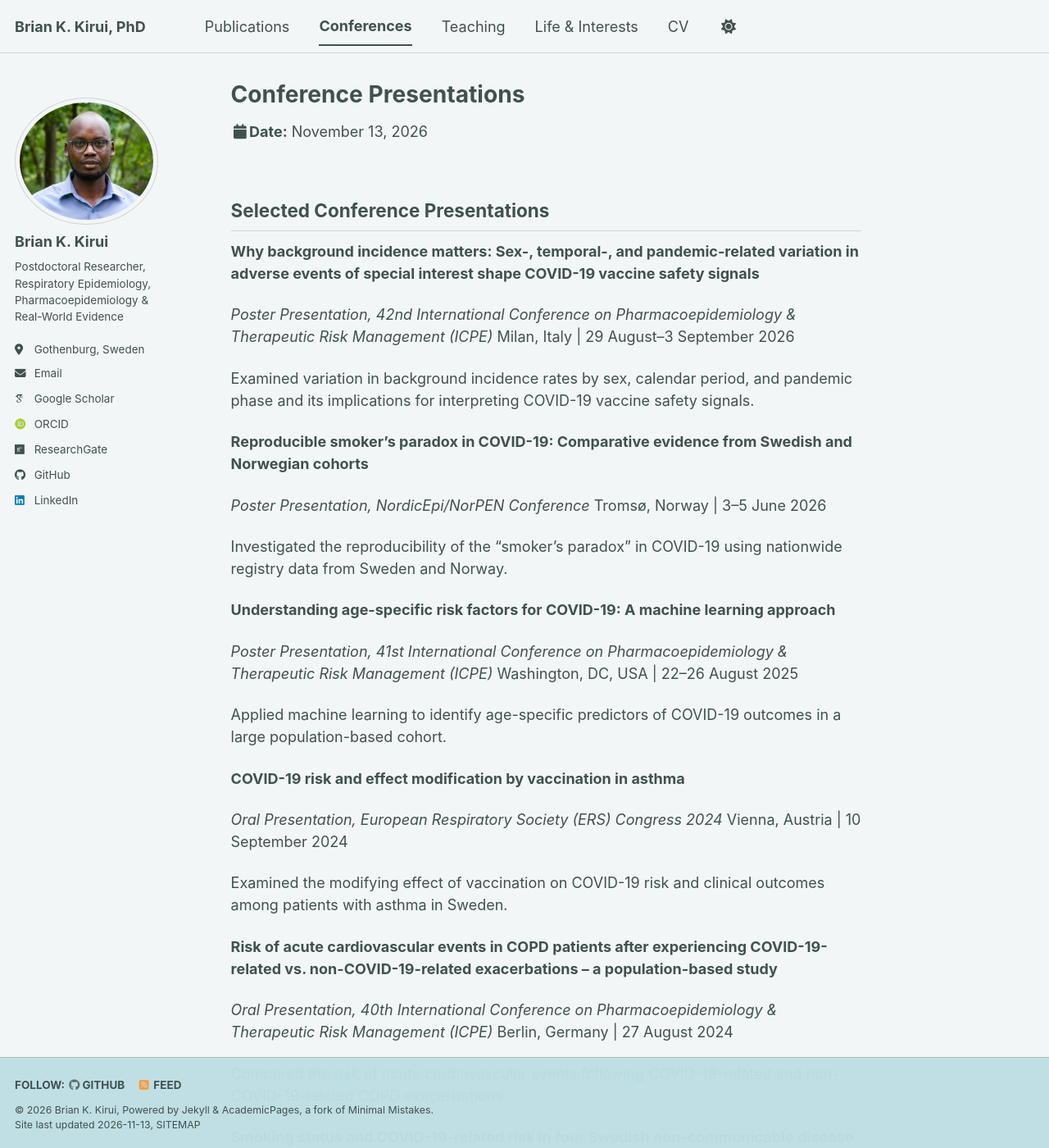
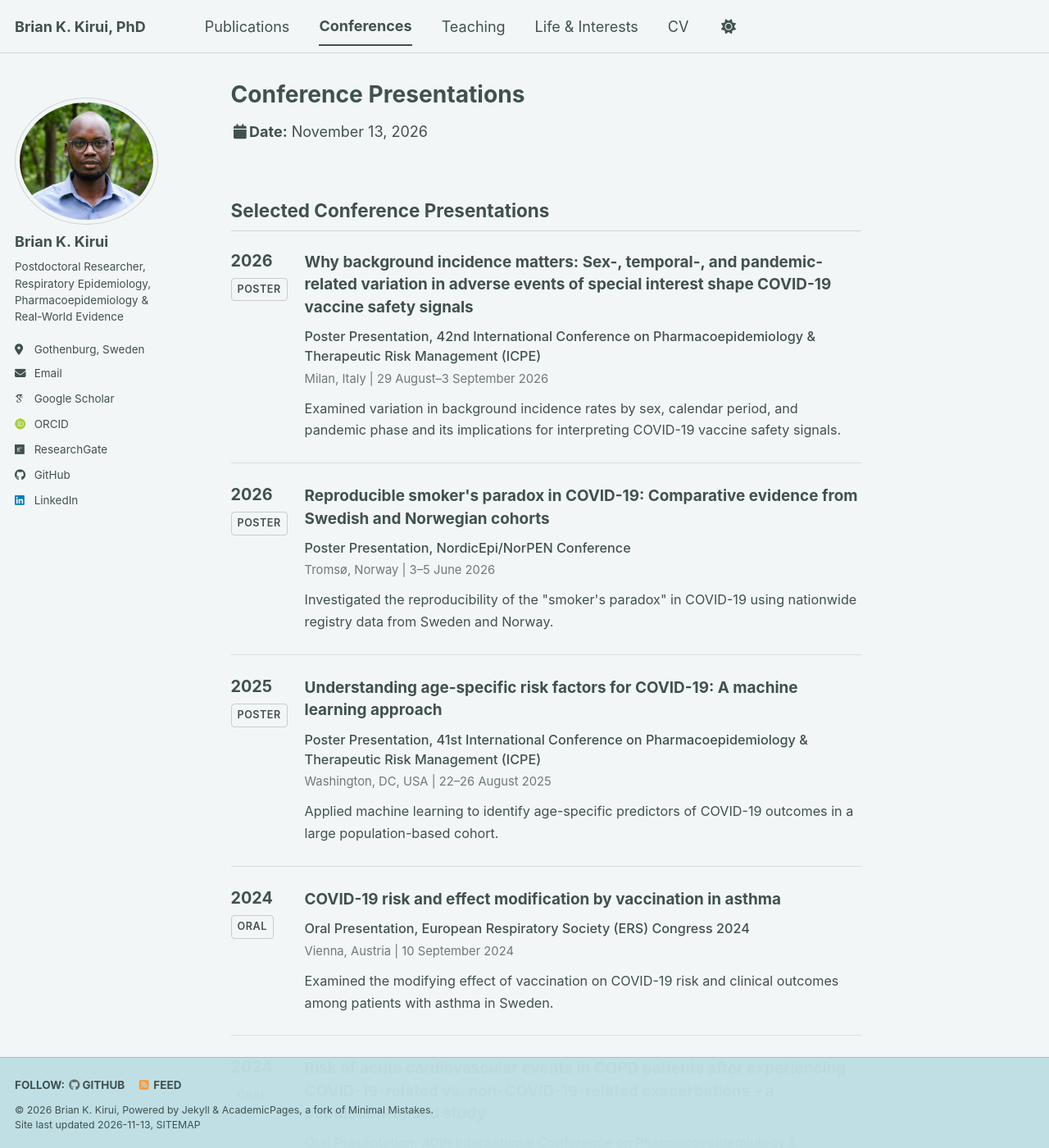
Before and after one commit to BrianKibiwott/briankibiwott.github.io, a Jekyll site: the page built from _talks/talks.md, in a window 1280 px wide and 1400 px high. Shown: the whole window at 82% size. Built offline with Jekyll 4.4.1, drawn with Linux system fonts in a browser that asks for light colours; some web fonts are replaced; a script bundle is joined from its source files by our own code; library files that are not in the unit come from our copies; some of the changed text lies outside the part shown.

Commit message:
Improve conference presentations timeline

```diff
--- a/_talks/talks.md
+++ b/_talks/talks.md
@@ -7,61 +7,113 @@ author_profile: true
 ---
 ## Selected Conference Presentations
 
-**Why background incidence matters: Sex-, temporal-, and pandemic-related variation in adverse events of special interest shape COVID-19 vaccine safety signals**
+<div class="conference-timeline">
 
-*Poster Presentation, 42nd International Conference on Pharmacoepidemiology & Therapeutic Risk Management (ICPE)*
-Milan, Italy | 29 August–3 September 2026
+  <article class="timeline-item">
+    <div class="timeline-meta">
+      <span class="timeline-year">2026</span>
+      <span class="timeline-type">Poster</span>
+    </div>
+    <div class="timeline-content">
+      <h3>Why background incidence matters: Sex-, temporal-, and pandemic-related variation in adverse events of special interest shape COVID-19 vaccine safety signals</h3>
+      <p class="timeline-conference">Poster Presentation, 42nd International Conference on Pharmacoepidemiology &amp; Therapeutic Risk Management (ICPE)</p>
+      <p class="timeline-location">Milan, Italy | 29 August–3 September 2026</p>
+      <p class="timeline-description">Examined variation in background incidence rates by sex, calendar period, and pandemic phase and its implications for interpreting COVID-19 vaccine safety signals.</p>
+    </div>
+  </article>
 
-Examined variation in background incidence rates by sex, calendar period, and pandemic phase and its implications for interpreting COVID-19 vaccine safety signals.
+  <article class="timeline-item">
+    <div class="timeline-meta">
+      <span class="timeline-year">2026</span>
+      <span class="timeline-type">Poster</span>
+    </div>
+    <div class="timeline-content">
+      <h3>Reproducible smoker&#x27;s paradox in COVID-19: Comparative evidence from Swedish and Norwegian cohorts</h3>
+      <p class="timeline-conference">Poster Presentation, NordicEpi/NorPEN Conference</p>
+      <p class="timeline-location">Tromsø, Norway | 3–5 June 2026</p>
+      <p class="timeline-description">Investigated the reproducibility of the &quot;smoker&#x27;s paradox&quot; in COVID-19 using nationwide registry data from Sweden and Norway.</p>
+    </div>
+  </article>
 
-**Reproducible smoker's paradox in COVID-19: Comparative evidence from Swedish and Norwegian cohorts**
+  <article class="timeline-item">
+    <div class="timeline-meta">
+      <span class="timeline-year">2025</span>
+      <span class="timeline-type">Poster</span>
+    </div>
+    <div class="timeline-content">
+      <h3>Understanding age-specific risk factors for COVID-19: A machine learning approach</h3>
+      <p class="timeline-conference">Poster Presentation, 41st International Conference on Pharmacoepidemiology &amp; Therapeutic Risk Management (ICPE)</p>
+      <p class="timeline-location">Washington, DC, USA | 22–26 August 2025</p>
+      <p class="timeline-description">Applied machine learning to identify age-specific predictors of COVID-19 outcomes in a large population-based cohort.</p>
+    </div>
+  </article>
 
-*Poster Presentation, NordicEpi/NorPEN Conference*
-Tromsø, Norway | 3–5 June 2026
+  <article class="timeline-item">
+    <div class="timeline-meta">
+      <span class="timeline-year">2024</span>
+      <span class="timeline-type">Oral</span>
+    </div>
+    <div class="timeline-content">
+      <h3>COVID-19 risk and effect modification by vaccination in asthma</h3>
+      <p class="timeline-conference">Oral Presentation, European Respiratory Society (ERS) Congress 2024</p>
+      <p class="timeline-location">Vienna, Austria | 10 September 2024</p>
+      <p class="timeline-description">Examined the modifying effect of vaccination on COVID-19 risk and clinical outcomes among patients with asthma in Sweden.</p>
+    </div>
+  </article>
 
-Investigated the reproducibility of the "smoker's paradox" in COVID-19 using nationwide registry data from Sweden and Norway.
+  <article class="timeline-item">
+    <div class="timeline-meta">
+      <span class="timeline-year">2024</span>
+      <span class="timeline-type">Oral</span>
+    </div>
+    <div class="timeline-content">
+      <h3>Risk of acute cardiovascular events in COPD patients after experiencing COVID-19-related vs. non-COVID-19-related exacerbations – a population-based study</h3>
+      <p class="timeline-conference">Oral Presentation, 40th International Conference on Pharmacoepidemiology &amp; Therapeutic Risk Management (ICPE)</p>
+      <p class="timeline-location">Berlin, Germany | 27 August 2024</p>
+      <p class="timeline-description">Compared the risk of acute cardiovascular events following COVID-19-related and non-COVID-19-related COPD exacerbations.</p>
+    </div>
+  </article>
 
-**Understanding age-specific risk factors for COVID-19: A machine learning approach**
+  <article class="timeline-item">
+    <div class="timeline-meta">
+      <span class="timeline-year">2023</span>
+      <span class="timeline-type">Oral</span>
+    </div>
+    <div class="timeline-content">
+      <h3>Smoking status and COVID-19-related risk in four Swedish non-communicable disease registries: A non-intuitive association?</h3>
+      <p class="timeline-conference">Oral Presentation, Swedish Register-Based Research Summit 2023</p>
+      <p class="timeline-location">Stockholm, Sweden | 14 November 2023</p>
+      <p class="timeline-description">Investigated associations between smoking status and COVID-19 outcomes across four Swedish national disease registries.</p>
+    </div>
+  </article>
 
-*Poster Presentation, 41st International Conference on Pharmacoepidemiology & Therapeutic Risk Management (ICPE)*
-Washington, DC, USA | 22–26 August 2025
+  <article class="timeline-item">
+    <div class="timeline-meta">
+      <span class="timeline-year">2022</span>
+      <span class="timeline-type">Oral</span>
+    </div>
+    <div class="timeline-content">
+      <h3>Inhaled corticosteroids and COVID-19 risk and outcomes – Findings from a population-based cohort within the SCIFI-PEARL project</h3>
+      <p class="timeline-conference">Oral Presentation, 38th International Conference on Pharmacoepidemiology &amp; Therapeutic Risk Management (ICPE)</p>
+      <p class="timeline-location">Copenhagen, Denmark | 27 August 2022</p>
+      <p class="timeline-description">Examined associations between inhaled corticosteroid use and COVID-19 risk and severity in a population-based cohort.</p>
+    </div>
+  </article>
 
-Applied machine learning to identify age-specific predictors of COVID-19 outcomes in a large population-based cohort.
+  <article class="timeline-item">
+    <div class="timeline-meta">
+      <span class="timeline-year">2021</span>
+      <span class="timeline-type">Oral</span>
+    </div>
+    <div class="timeline-content">
+      <h3>Characteristics and outcomes of COVID-19 patients with preexisting COPD in Sweden: A population-based register study</h3>
+      <p class="timeline-conference">Oral Presentation, 13th Annual Nordic Pharmacoepidemiological Network Meeting (NorPEN)</p>
+      <p class="timeline-location">Virtual Conference | 11 November 2021</p>
+      <p class="timeline-description">Described the clinical characteristics and outcomes of Swedish patients with preexisting COPD diagnosed with COVID-19.</p>
+    </div>
+  </article>
 
-**COVID-19 risk and effect modification by vaccination in asthma**
-
-*Oral Presentation, European Respiratory Society (ERS) Congress 2024*
-Vienna, Austria | 10 September 2024
-
-Examined the modifying effect of vaccination on COVID-19 risk and clinical outcomes among patients with asthma in Sweden.
-
-**Risk of acute cardiovascular events in COPD patients after experiencing COVID-19-related vs. non-COVID-19-related exacerbations – a population-based study**
-
-*Oral Presentation, 40th International Conference on Pharmacoepidemiology & Therapeutic Risk Management (ICPE)*
-Berlin, Germany | 27 August 2024
-
-Compared the risk of acute cardiovascular events following COVID-19-related and non-COVID-19-related COPD exacerbations.
-
-**Smoking status and COVID-19-related risk in four Swedish non-communicable disease registries: A non-intuitive association?**
-
-*Oral Presentation, Swedish Register-Based Research Summit 2023*
-Stockholm, Sweden | 14 November 2023
-
-Investigated associations between smoking status and COVID-19 outcomes across four Swedish national disease registries.
-
-**Inhaled corticosteroids and COVID-19 risk and outcomes – Findings from a population-based cohort within the SCIFI-PEARL project**
-
-*Oral Presentation, 38th International Conference on Pharmacoepidemiology & Therapeutic Risk Management (ICPE)*
-Copenhagen, Denmark | 27 August 2022
-
-Examined associations between inhaled corticosteroid use and COVID-19 risk and severity in a population-based cohort.
-
-**Characteristics and outcomes of COVID-19 patients with preexisting COPD in Sweden: A population-based register study**
-
-*Oral Presentation, 13th Annual Nordic Pharmacoepidemiological Network Meeting (NorPEN)*
-Virtual Conference | 11 November 2021
-
-Described the clinical characteristics and outcomes of Swedish patients with preexisting COPD diagnosed with COVID-19.
+</div>
 
 ## Complete Conference Records
 
--- a/assets/css/main.scss
+++ b/assets/css/main.scss
@@ -106,49 +106,95 @@
 
 
 /* ========================================
-   Selected Conference Presentations
+   Conference Presentations Timeline
    ======================================== */
 
-.selected-talks {
-  margin-top: 24px;
-  margin-bottom: 32px;
+.conference-timeline {
+  margin: 24px 0 40px;
 }
 
-.selected-talk {
-  margin-bottom: 28px;
-  padding-left: 16px;
-  border-left: 2px solid #a3b5ad;
+.timeline-item {
+  display: grid;
+  grid-template-columns: 72px minmax(0, 1fr);
+  column-gap: 18px;
+  padding: 0 0 26px;
+  margin-bottom: 26px;
+  border-bottom: 1px solid rgba(128, 128, 128, 0.2);
 }
 
-.selected-talk .talk-title {
-  font-size: 1.05em;
-  font-weight: 600;
-  line-height: 1.45;
-  margin: 0 0 8px;
+.timeline-item:last-child {
+  border-bottom: none;
+  margin-bottom: 0;
 }
 
-.selected-talk .talk-conference {
-  font-size: 0.92em;
-  font-style: italic;
-  line-height: 1.5;
-  margin: 0 0 3px;
+.timeline-meta {
+  display: flex;
+  flex-direction: column;
+  align-items: flex-start;
+  gap: 7px;
 }
 
-.selected-talk .talk-date {
-  font-size: 0.85em;
-  opacity: 0.75;
+.timeline-year {
+  font-size: 1.1rem;
+  font-weight: 700;
+  line-height: 1.3;
+}
+
+.timeline-type {
+  display: inline-block;
+  font-size: 0.7rem;
+  font-weight: 600;
+  text-transform: uppercase;
+  letter-spacing: 0.04em;
+  padding: 4px 7px;
+  border: 1px solid rgba(128, 128, 128, 0.35);
+  border-radius: 4px;
+}
+
+.timeline-content h3 {
+  font-size: 1.05rem;
+  font-weight: 650;
+  line-height: 1.45;
   margin: 0 0 10px;
 }
 
-.selected-talk .talk-description {
-  font-size: 0.95em;
-  line-height: 1.6;
+.timeline-content .timeline-conference {
+  font-size: 0.9rem;
+  font-weight: 500;
+  margin: 0 0 4px;
+}
+
+.timeline-content .timeline-location {
+  font-size: 0.82rem;
+  opacity: 0.75;
+  margin: 0 0 12px;
+}
+
+.timeline-content .timeline-description {
+  font-size: 0.9rem;
+  line-height: 1.65;
   margin: 0;
 }
 
+/* Mobile */
 @media (max-width: 600px) {
-  .selected-talk {
-    padding-left: 12px;
-    margin-bottom: 24px;
+  .timeline-item {
+    grid-template-columns: 58px minmax(0, 1fr);
+    column-gap: 12px;
+    padding-bottom: 22px;
+    margin-bottom: 22px;
+  }
+
+  .timeline-content h3 {
+    font-size: 1rem;
+  }
+
+  .timeline-year {
+    font-size: 0.95rem;
+  }
+
+  .timeline-type {
+    font-size: 0.62rem;
+    padding: 3px 5px;
   }
 }
```
